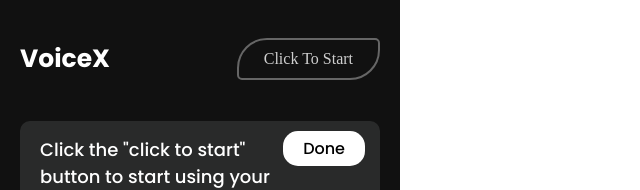
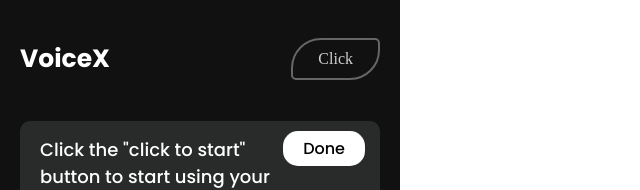
Before and after one commit to AdejumoOlanrewaju/VoiceX, a browser extension: page index.html in a window 1280 px wide. Shown: the top 190 px of the page, without its empty margins (0-640 px from the left). Drawn offline with Linux system fonts and the light colour scheme.

Commit message:
change to index.html

```diff
--- a/index.html
+++ b/index.html
@@ -14,7 +14,7 @@
     <div class = "wrapper">
         <div class = "head-content">
             <h3 class = "action">VoiceX</h3>
-            <button class = "action-btn">Click To Start</button>
+            <button class = "action-btn">Click</button>
         </div>
         <p class = "output"></p>
         <p class = "allow"></p>
```
